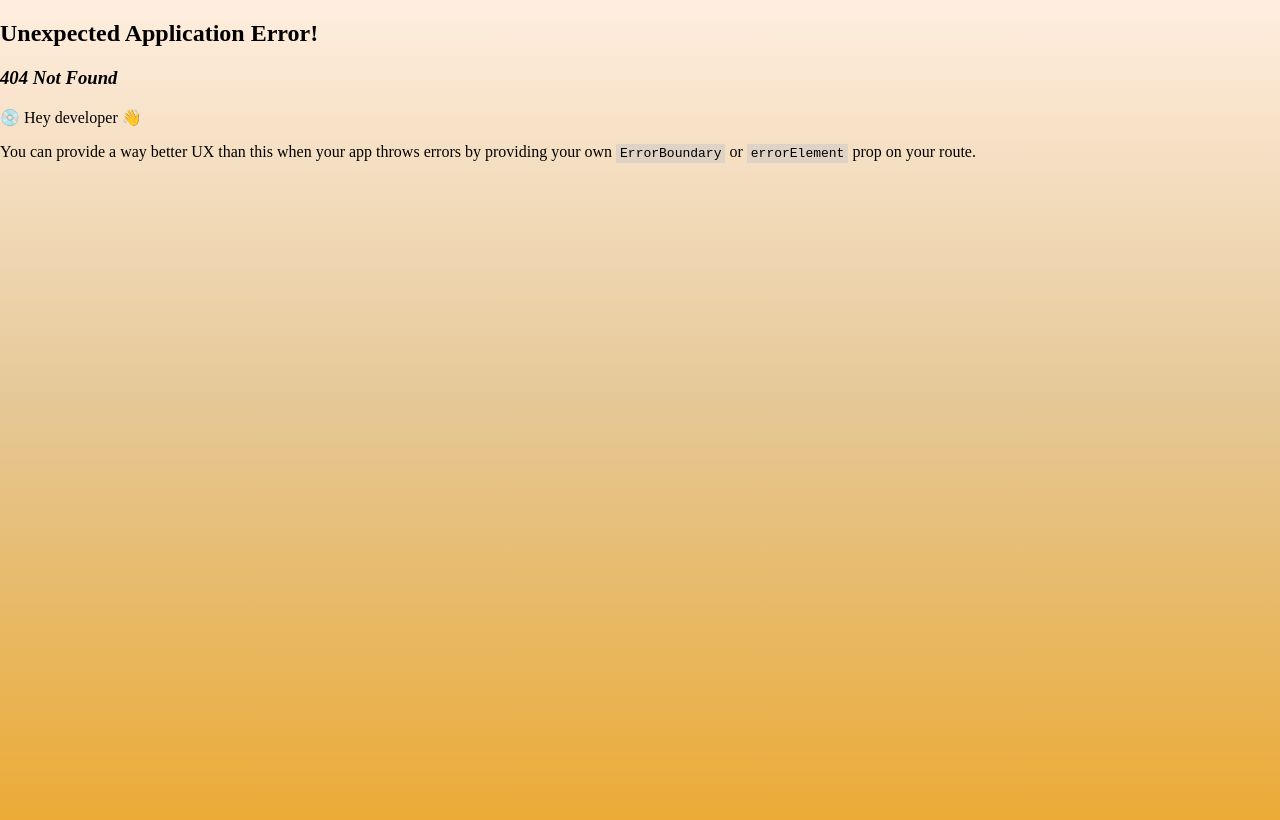
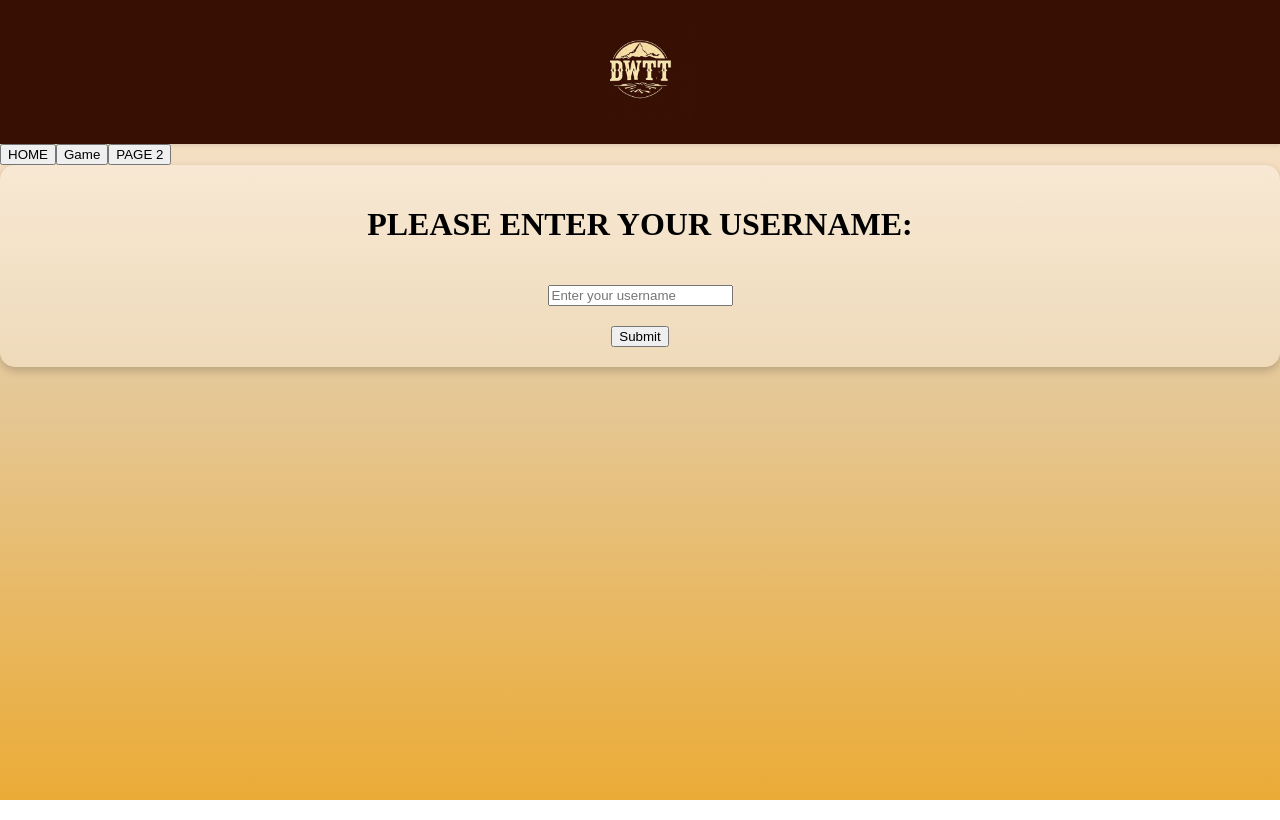
Before and after one commit to Julia-Trinh/HackstreetBoys, a React (Vite) app in the folder frontend/: page /username in a window 1280 px wide. Before the commit this address had no page. Built offline with nearby package versions, Linux system fonts and the light colour scheme; a web font is replaced by a local one.

Commit message:
added username page

```diff
--- a/frontend/src/App.jsx
+++ b/frontend/src/App.jsx
@@ -4,6 +4,7 @@
 import NavBar from './components/NavBar';
 import Home from "./pages/MainPage.jsx";
 import Game from "./pages/TestGame";
+import Username from "./pages/UserName.jsx";
 
 const Layout = () => {
   return (
@@ -31,6 +32,10 @@
       {
         path : "game",
         element : <Game />
+      },
+      {
+        path: "username",
+        element: <Username />,
       }
     ],
   },
--- /dev/null
+++ b/frontend/src/pages/UserName.css
@@ -0,0 +1,12 @@
+.container {
+    display: flex;
+    flex-direction: column;
+    align-items: center;
+    justify-content: center;
+    gap: 20px; /* Spacing between elements */
+    padding: 20px;
+    background: rgba(255, 255, 255, 0.3); /* Light transparent background */
+    border-radius: 15px;
+    box-shadow: 0 4px 10px rgba(0, 0, 0, 0.2);
+    text-align: center;
+}
--- /dev/null
+++ b/frontend/src/pages/UserName.jsx
@@ -0,0 +1,32 @@
+import React, { useState } from "react";
+import Logo from "../components/SiteLogo.jsx";
+import "./UserName.css";
+
+
+function Username() {
+    const [username, setUsername] = useState("");
+
+    const handleInputChange = (e) => {
+        setUsername(e.target.value);
+    };
+
+    const handleSubmit = () => {
+        alert(`Username submitted: ${username}`);
+    };
+
+    return (
+        <div className="container">
+            <h1 className="siteName">PLEASE ENTER YOUR USERNAME:</h1>
+            <input
+                type="text"
+                value={username}
+                onChange={handleInputChange}
+                placeholder="Enter your username"
+                className="usernameInput"
+            />
+            <button onClick={handleSubmit} className="submitButton">Submit</button>
+        </div>
+    );
+}
+
+export default Username;
```
